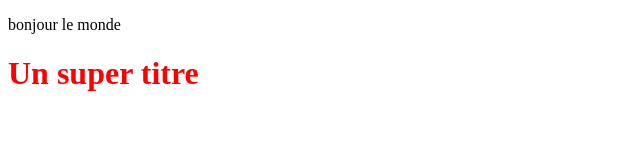
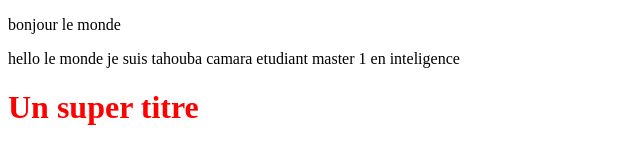
Before and after one commit to tcamamra/OpenclassroomsProject, a plain HTML site: page index.html in a window 1280 px wide. Shown: the whole page, without its empty margins (0-640 px from the left). Drawn offline with Linux system fonts and the light colour scheme.

Commit message:
modification

```diff
--- a/index.html
+++ b/index.html
@@ -5,6 +5,7 @@
 <link rel="stylesheet" type="text/css" href="styles.css">
 </head>
 <p> bonjour le monde</p>
+hello le monde je suis tahouba camara etudiant master 1 en inteligence
 <body>
 <h1>Un super titre</h1>
 </body>
```
